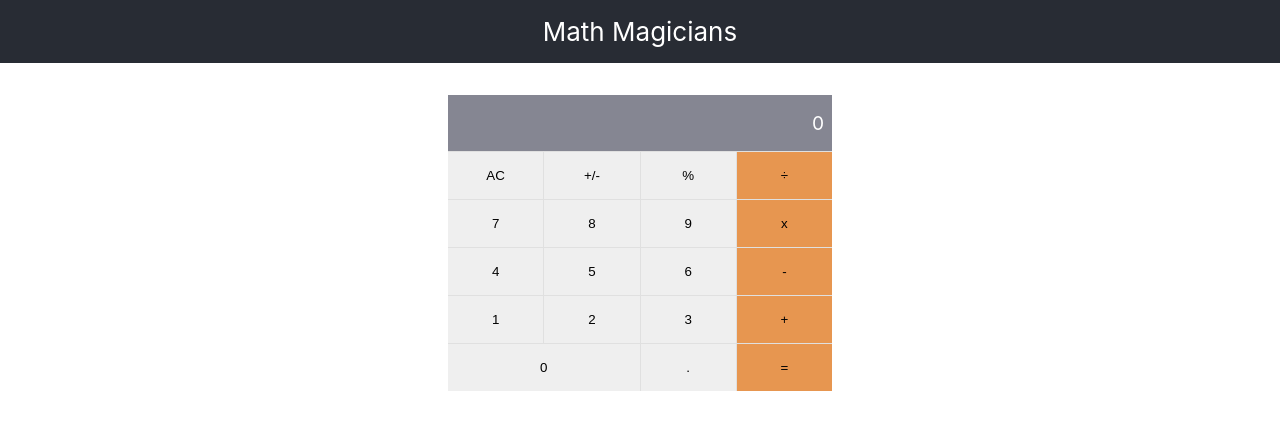
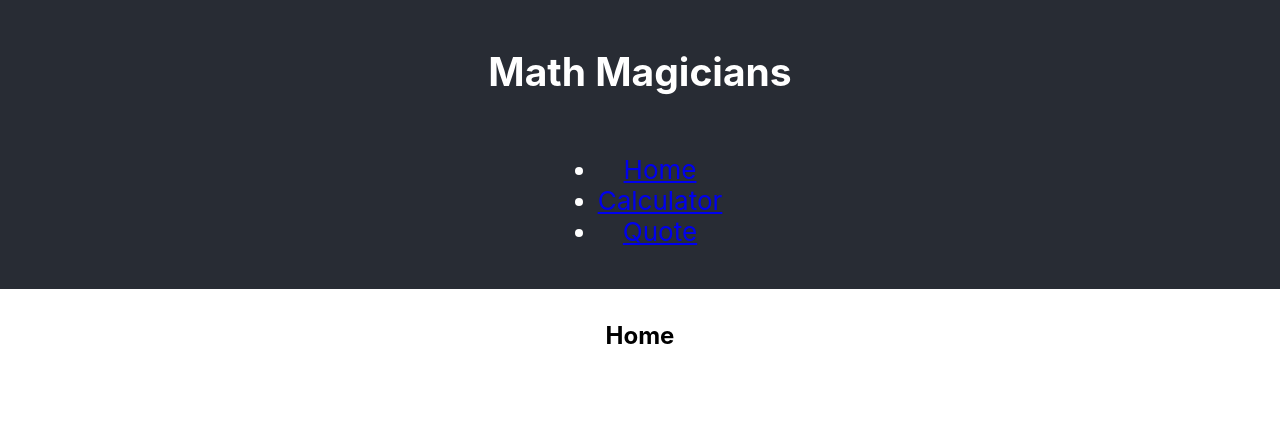
Before and after one commit to jsug9/math-magicians, a React (Create React App) app: page / in a window 1280 px wide. Shown: the top 430 px of the page. Built offline with nearby package versions, Linux system fonts and the light colour scheme.

Commit message:
add navbar and pages

```diff
--- a/package.json
+++ b/package.json
@@ -12,6 +12,7 @@
     "prop-types": "^15.8.1",
     "react": "^18.0.0",
     "react-dom": "^18.0.0",
+    "react-router-dom": "^5.3.1",
     "react-scripts": "^5.0.1",
     "web-vitals": "^2.1.4"
   },
--- a/src/App.js
+++ b/src/App.js
@@ -1,16 +1,33 @@
 import './App.scss';
+import {
+  HashRouter as Router,
+  Switch,
+  Route,
+} from 'react-router-dom';
 import React from 'react';
-import Calculator from './components/Calculator';
+
+import Calculator from './pages/Calculator';
+import Navbar from './components/Navbar';
+import Home from './pages/Home';
+import Quote from './pages/Quote';
 
 const App = () => (
-  <div className="App">
-    <header className="App-header">
-      Math Magicians
-    </header>
-    <div>
-      <Calculator />
+  <Router>
+    <div className="App">
+      <Navbar />
+      <Switch>
+        <Route path="/" exact>
+          <Home />
+        </Route>
+        <Route path="/calculator">
+          <Calculator />
+        </Route>
+        <Route path="/quote" exact>
+          <Quote />
+        </Route>
+      </Switch>
     </div>
-  </div>
+  </Router>
 );
 
 export default App;
--- /dev/null
+++ b/src/components/Navbar.js
@@ -0,0 +1,43 @@
+import React from 'react';
+import { NavLink } from 'react-router-dom';
+
+const Navbar = () => {
+  const links = [
+    {
+      id: 1,
+      path: '/',
+      text: 'Home',
+    },
+    {
+      id: 2,
+      path: '/calculator',
+      text: 'Calculator',
+    },
+    {
+      id: 3,
+      path: '/quote',
+      text: 'Quote',
+    },
+  ];
+
+  return (
+    <nav className="App-header">
+      <h1>Math Magicians</h1>
+      <ul className="links">
+        {links.map((link) => (
+          <li key={link.id}>
+            <NavLink
+              to={link.path}
+              activeClassName="active-link"
+              exact
+            >
+              {link.text}
+            </NavLink>
+          </li>
+        ))}
+      </ul>
+    </nav>
+  );
+};
+
+export default Navbar;
--- a/src/index.js
+++ b/src/index.js
@@ -1,11 +1,11 @@
 import React from 'react';
-import ReactDOM from 'react-dom/client';
+import ReactDOM from 'react-dom';
 import './index.scss';
 import App from './App';
 
-const root = ReactDOM.createRoot(document.getElementById('root'));
-root.render(
+ReactDOM.render(
   <React.StrictMode>
     <App />
   </React.StrictMode>,
+  document.getElementById('root'),
 );
--- a/src/components/Calculator.js
+++ b/src/pages/Calculator.js
@@ -1,7 +1,7 @@
 import React, { useState } from 'react';
 import calculate from '../logic/calculate';
-import Buttons from './Buttons';
-import CalcScreen from './CalcScreen';
+import Buttons from '../components/Buttons';
+import CalcScreen from '../components/CalcScreen';
 
 const Calculator = () => {
   const [obj, setObj] = useState({});
--- /dev/null
+++ b/src/pages/Home.js
@@ -0,0 +1,12 @@
+import React from 'react';
+
+const Home = () => {
+  const title = 'Home';
+  return (
+    <header>
+      <h2>{title}</h2>
+    </header>
+  );
+};
+
+export default Home;
--- /dev/null
+++ b/src/pages/Quote.js
@@ -0,0 +1,12 @@
+import React from 'react';
+
+const Quote = () => {
+  const title = 'Quote';
+  return (
+    <header>
+      <h2>{title}</h2>
+    </header>
+  );
+};
+
+export default Quote;
```
Also changed, not shown: 1 other file (tests, documents, lock files or other folders).
